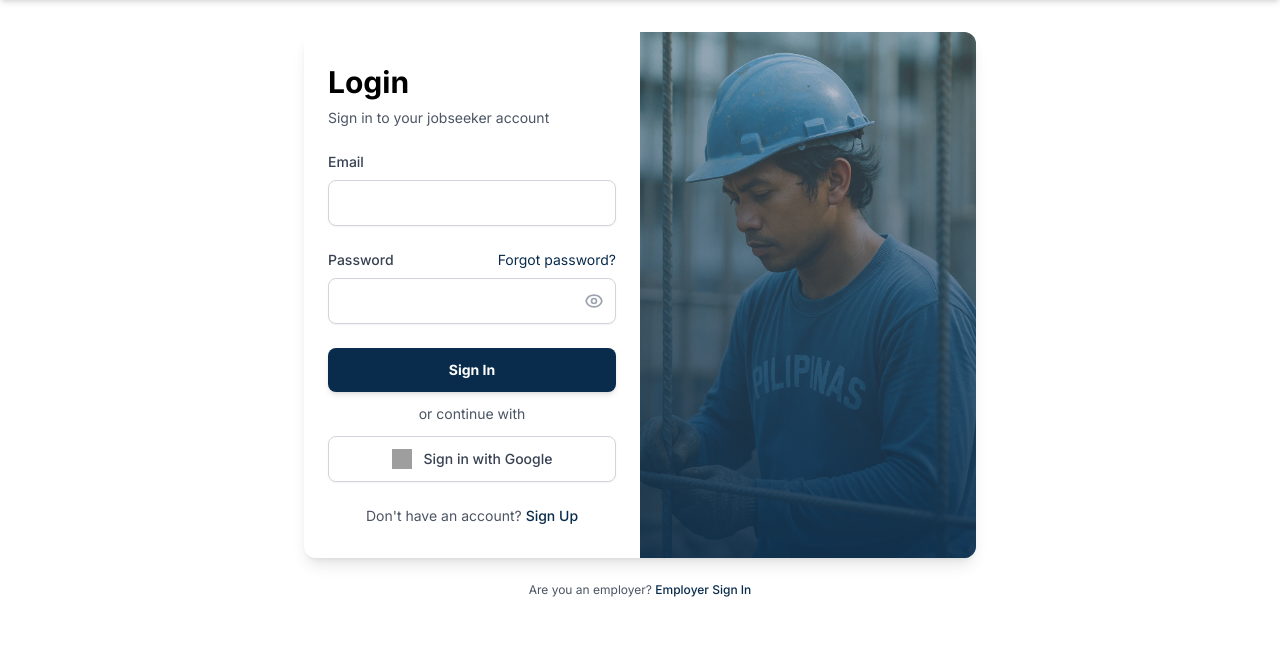
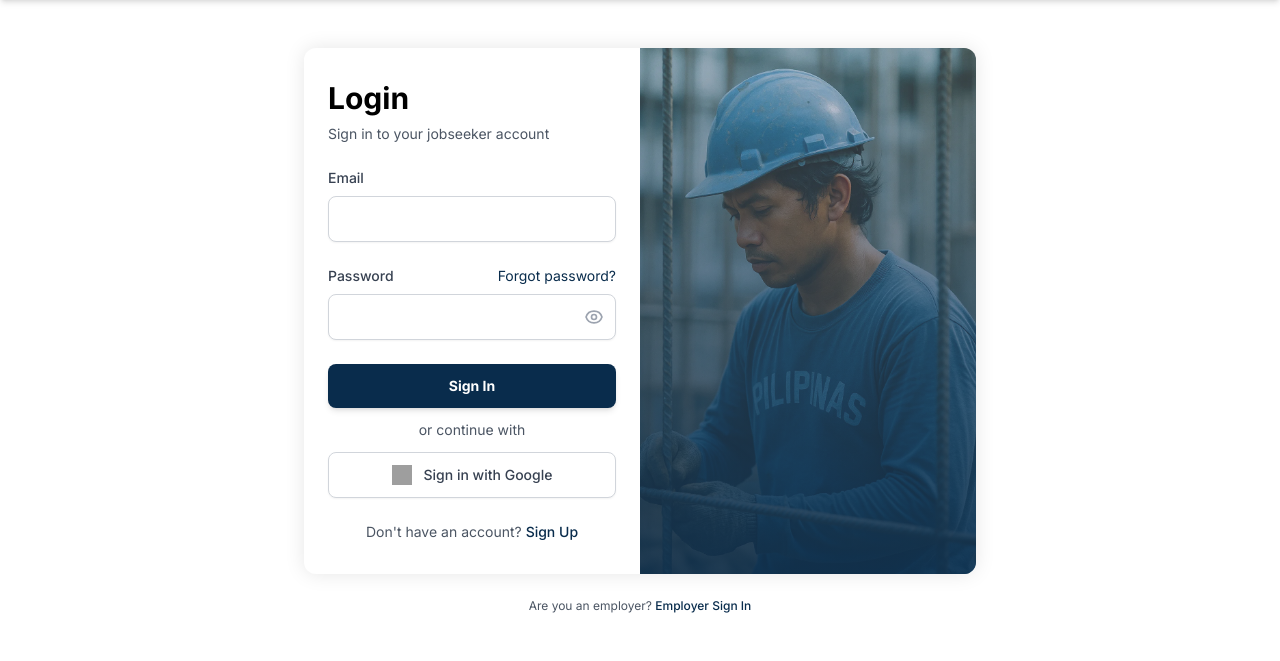
Before and after one commit to tjmagpantay/sikap_project, a PHP site: page /index.php?page=login-jobseeker in a window 1280 px wide. Shown: the part 120-781 px from the top of the page. Run offline with PHP 8.4, Linux system fonts and the light colour scheme; data that the repository does not hold is empty; a stand-in replaces the project's code that opens the database connection; some libraries are stand-ins or nearby versions; grey boxes are pictures that could not be loaded.

Commit message:
updated jobseeker login UI

```diff
--- a/app/views/jobseekers/login-jobseeker.php
+++ b/app/views/jobseekers/login-jobseeker.php
@@ -3,9 +3,9 @@ include_once __DIR__ . '/../components/navbar-top.php';
 include_once __DIR__ . '/../components/navbar.php';
 ?>
 
-<div class="flex items-center justify-center px-4 py-8 ">
+<div class="flex items-center justify-center px-4 py-12 ">
     <div class="w-full max-w-2xl">
-        <div class="flex flex-col-reverse w-full max-w-2xl overflow-hidden bg-white shadow-lg md:flex-row rounded-xl">
+        <div class="flex flex-col-reverse w-full max-w-2xl overflow-hidden bg-white md:flex-row rounded-xl" style="box-shadow: 0 0 20px rgba(0, 0, 0, 0.1);">
             <!-- Left: Login Card -->
             <div class="flex flex-col justify-center w-full px-6 py-8 md:w-1/2 lg:px-12 xl:px-16">
                 <div class="w-full max-w-sm mx-auto">
```
